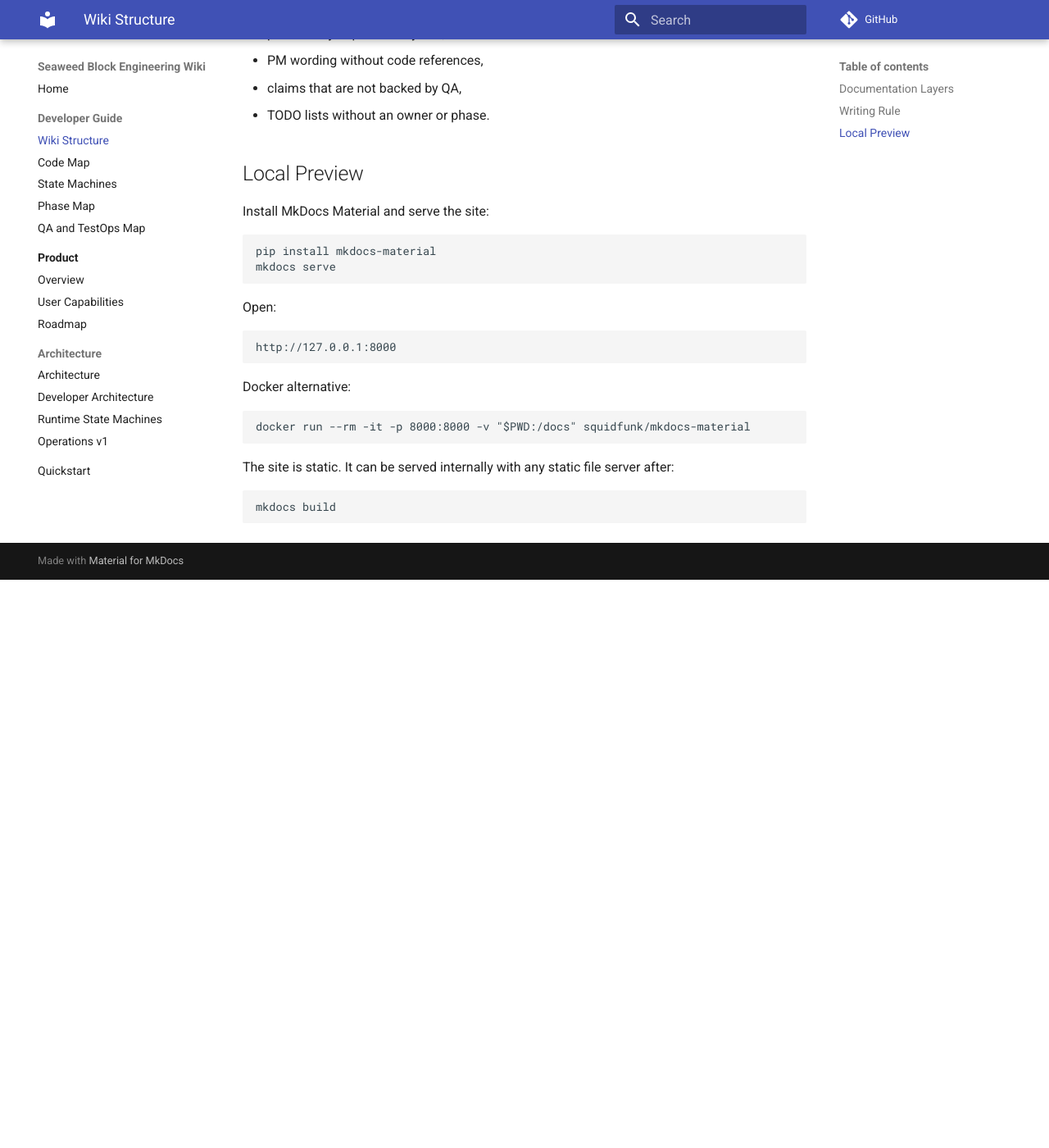
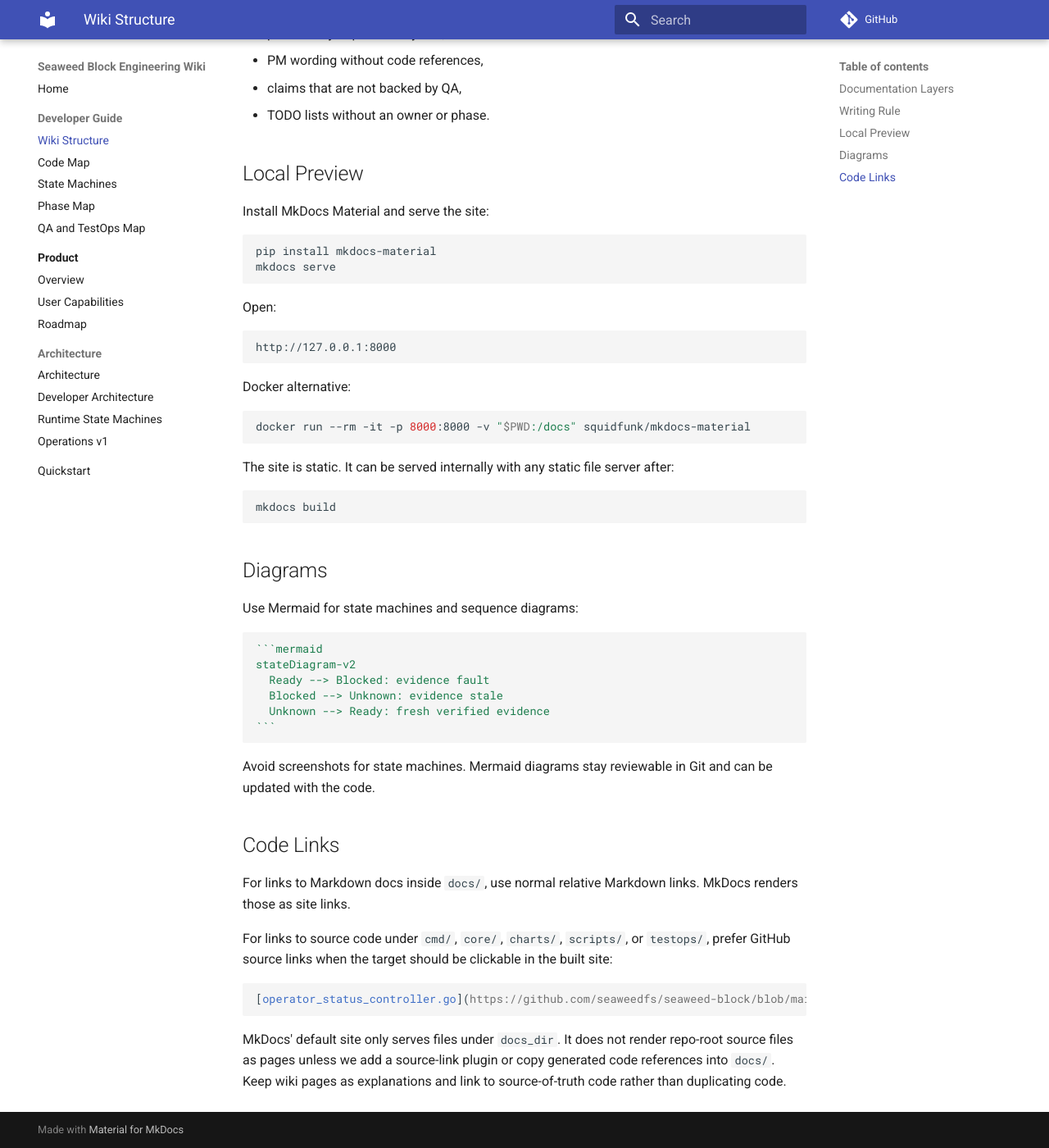
Before and after one commit to seaweedfs/seaweed-block, an MkDocs documentation site: the page built from docs/wiki/developer-guide.md, in a window 1280 px wide and 1400 px high, scrolled down 1339 px. Shown: the whole window at 82% size. Built offline with MkDocs 1.6.1 and Material for MkDocs 9.7.7, drawn with Linux system fonts in a browser that asks for light colours; comment, search, counter and statistics services are not loaded; before the commit the page ends 2046 px from its top, so only the background shows below that.

Commit message:
docs: enable mermaid diagrams in wiki

`````diff
--- a/docs/wiki/developer-guide.md
+++ b/docs/wiki/developer-guide.md
@@ -71,3 +71,37 @@
 ```bash
 mkdocs build
 ```
+
+## Diagrams
+
+Use Mermaid for state machines and sequence diagrams:
+
+````markdown
+```mermaid
+stateDiagram-v2
+  Ready --> Blocked: evidence fault
+  Blocked --> Unknown: evidence stale
+  Unknown --> Ready: fresh verified evidence
+```
+````
+
+Avoid screenshots for state machines. Mermaid diagrams stay reviewable in Git
+and can be updated with the code.
+
+## Code Links
+
+For links to Markdown docs inside `docs/`, use normal relative Markdown links.
+MkDocs renders those as site links.
+
+For links to source code under `cmd/`, `core/`, `charts/`, `scripts/`, or
+`testops/`, prefer GitHub source links when the target should be clickable in
+the built site:
+
+```markdown
+[operator_status_controller.go](https://github.com/seaweedfs/seaweed-block/blob/main/core/ops/operator_status_controller.go)
+```
+
+MkDocs' default site only serves files under `docs_dir`. It does not render
+repo-root source files as pages unless we add a source-link plugin or copy
+generated code references into `docs/`. Keep wiki pages as explanations and
+link to source-of-truth code rather than duplicating code.
--- a/mkdocs.yml
+++ b/mkdocs.yml
@@ -15,6 +15,19 @@
 
 plugins:
   - search
+
+markdown_extensions:
+  - admonition
+  - pymdownx.details
+  - pymdownx.superfences:
+      custom_fences:
+        - name: mermaid
+          class: mermaid
+          format: !!python/name:pymdownx.superfences.fence_code_format
+  - pymdownx.highlight
+  - pymdownx.inlinehilite
+  - toc:
+      permalink: true
 
 nav:
   - Home: wiki/index.md
`````
Also changed, not shown: docs/wiki/phase-map.md (+15 -0 lines), docs/wiki/state-machines.md (+28 -0 lines).
